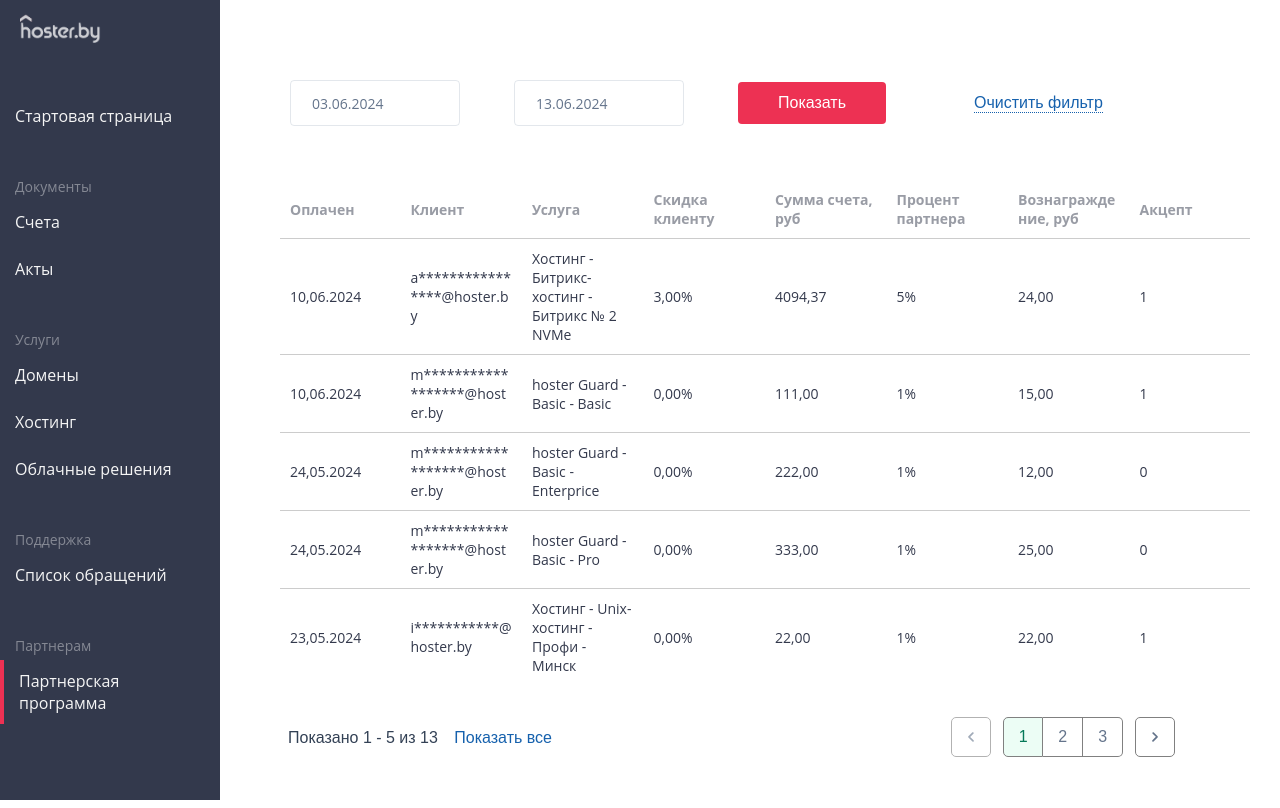
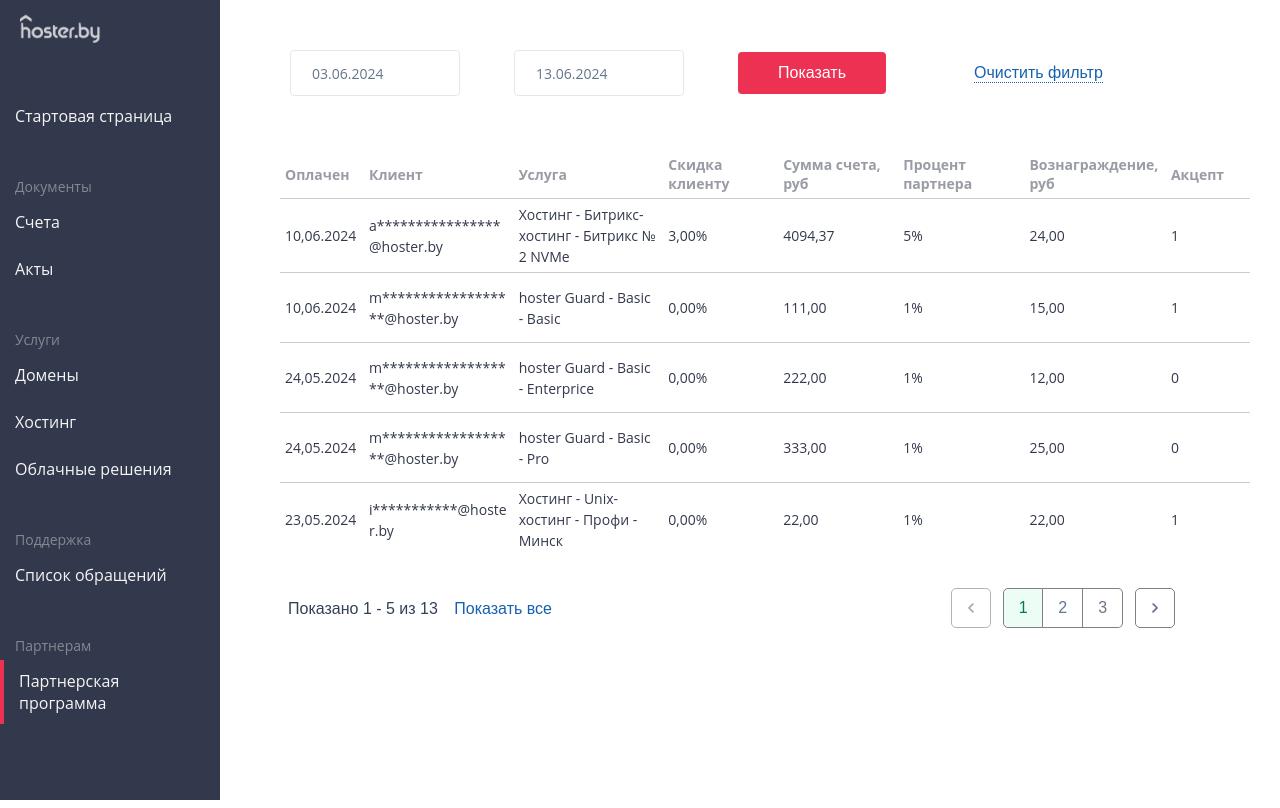
Before and after one commit to Egorallo/personal-profile, a Vue app: page /#/partners in a window 1280 px wide. Built offline with nearby package versions, Linux system fonts and the light colour scheme; a web font is replaced by a local one.

Commit message:
Better styling for the table

```diff
--- a/src/components/FilterDate.vue
+++ b/src/components/FilterDate.vue
@@ -161,7 +161,7 @@
 }
 
 .filter-wrapper {
-  margin-top: 40px;
+  margin-top: 10px;
   margin-bottom: 20px;
   box-sizing: border-box;
 }
--- a/src/components/TableTemplate.vue
+++ b/src/components/TableTemplate.vue
@@ -50,7 +50,7 @@
   font-size: 14px;
   margin-top: 20px;
   max-width: 1080px;
-  width: 100%;
+  width: auto;
   table-layout: fixed;
   border: 2px solid #ccc;
   border-collapse: collapse;
@@ -71,8 +71,15 @@
 td {
   border-top: 1px solid #ccc;
   border-bottom: 1px solid #ccc;
-  padding: 10px;
+  padding: 5px;
+  min-width: 85px;
+  max-width: 180px;
+  text-wrap: wrap;
   word-break: break-word;
+}
+
+td {
+  line-height: 21px;
 }
 
 th {
```
